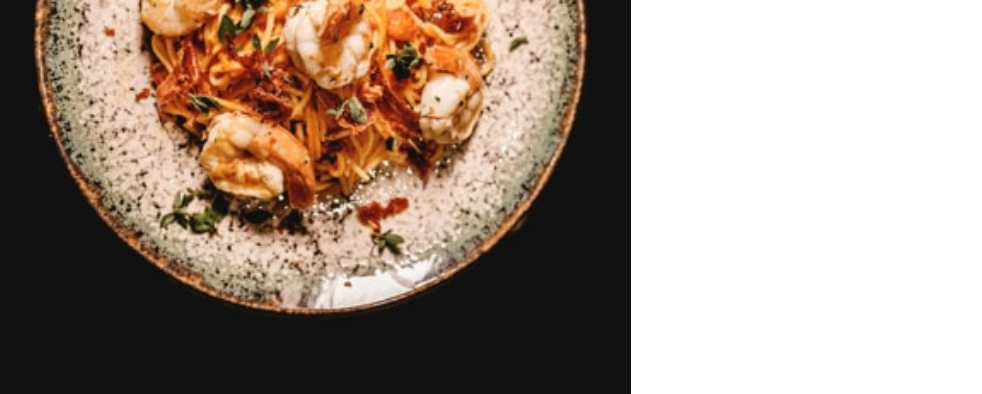
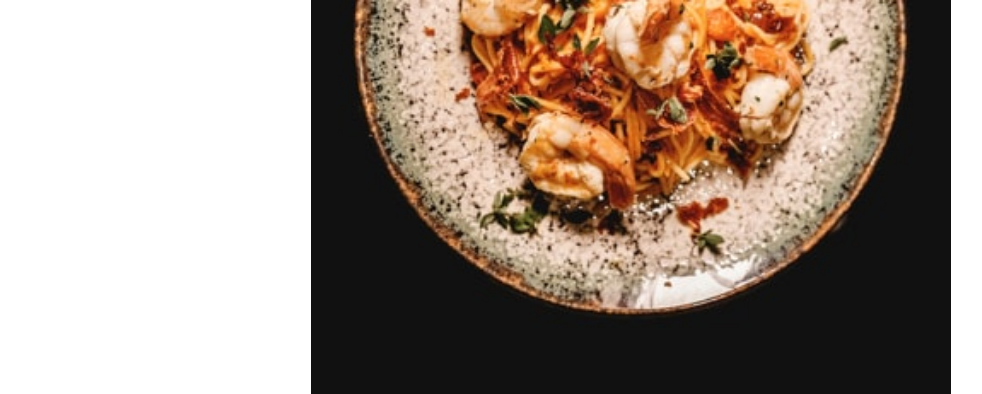
Before and after one commit to Sara-A-F/dine-restaurant-website, a plain HTML site: page index.html in a window 1280 px wide. Shown: the top 394 px of the page, without its empty margins (9-991 px from the left). Drawn offline with nearby package versions, Linux system fonts and the light colour scheme.

Commit message:
Update style.css

```diff
--- a/style.css
+++ b/style.css
@@ -1,11 +1,3 @@
-*,
-*::before,
-*::after {
-  padding: 0;
-  margin: 0;
-  box-sizing: inherit;
-}
-
 html {
   font-size: 90%;
 }
@@ -228,16 +220,15 @@ margin-top: -60px;
     align-items: center;
     padding: 10rem 0rem;
     flex-direction: column;
-    margin: 20%;
+    margin: 20% ;
 }
 
 /*------------------------------------------------Footer Section-----*/
 footer {
     display: flex;
+    align-items: center;
     flex-direction: column;
-    align-items: center;
     background-color: #111;
-
 }
 .footer-container {
     text-transform: uppercase;
@@ -262,7 +253,8 @@ footer {
 /* Medium devices (landscape tablets, 768px and up) */
 @media only screen and (min-width: 768px) {
   .main-container {
-    width: 80%;
+    width: 50%;
+    margin: 0 10% 0 10%;
   }
 }
 
@@ -270,11 +262,6 @@ footer {
 @media only screen and (min-width: 992px) {
   .main-container {
     width: 50%;
+    margin: 0 25% 0 25%;
   }
 }
-
-@media only screen and (max-width: 1000px) {
-  .body {
-    width: 50%;
-
-  }
```
